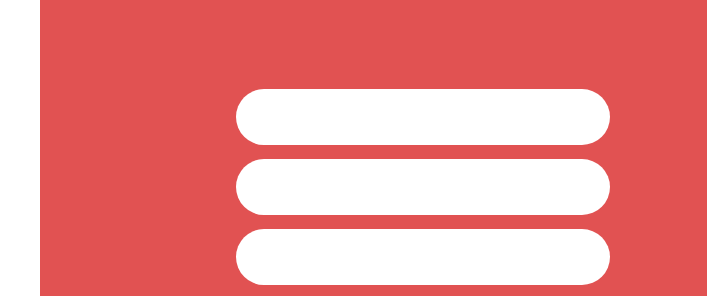
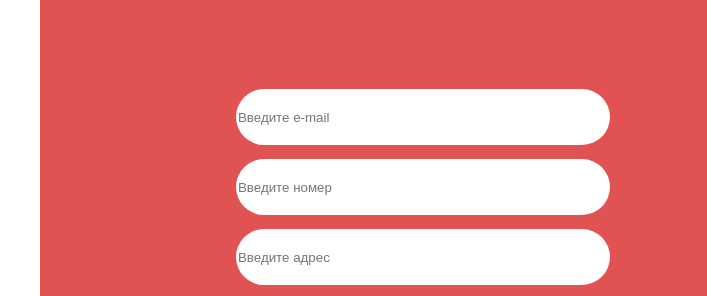
Before and after one commit to Nastya-pr/test-landing, a plain HTML site: page index.html in a window 1280 px wide. Shown: the part 3809-4105 px from the top of the page, 0-707 px from the left. Drawn offline with Linux system fonts and the light colour scheme.

Commit message:
validation

```diff
--- a/index.html
+++ b/index.html
@@ -149,9 +149,9 @@
                 <h2>Contact Us</h2>
                 <div class="main-footer">
                     <form method="post" action="https://loremlorem.com/jjjj" class="footer-container">
-                        <input type="text">
-                        <input type="text">
-                        <input type="text">
+                        <input type="email" placeholder="Введите e-mail" required>
+                        <input type="number" placeholder="Введите номер" required>
+                        <input type="text" placeholder="Введите адрес" maxlength="20" required>
                         <button type="submit">Send</button>
                     </form>
                     <div class="info">
--- a/styles/style.css
+++ b/styles/style.css
@@ -329,7 +329,7 @@ body {
     }
     .about-us{
         grid-template-columns: repeat(2, 330px);
-        width: 610px;
+        width: 665px;
     }
     .gallery{
         width: 615px;
```
